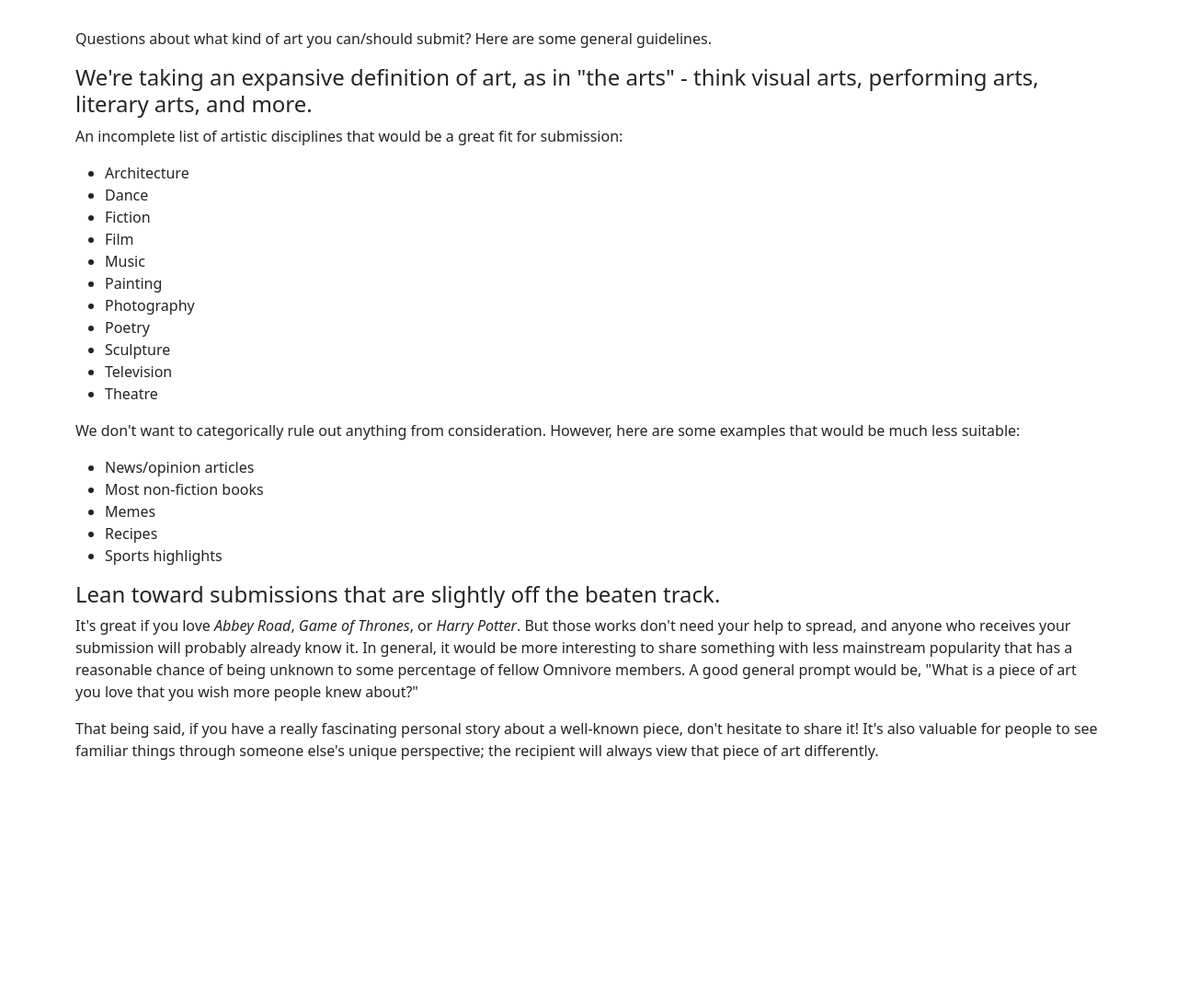
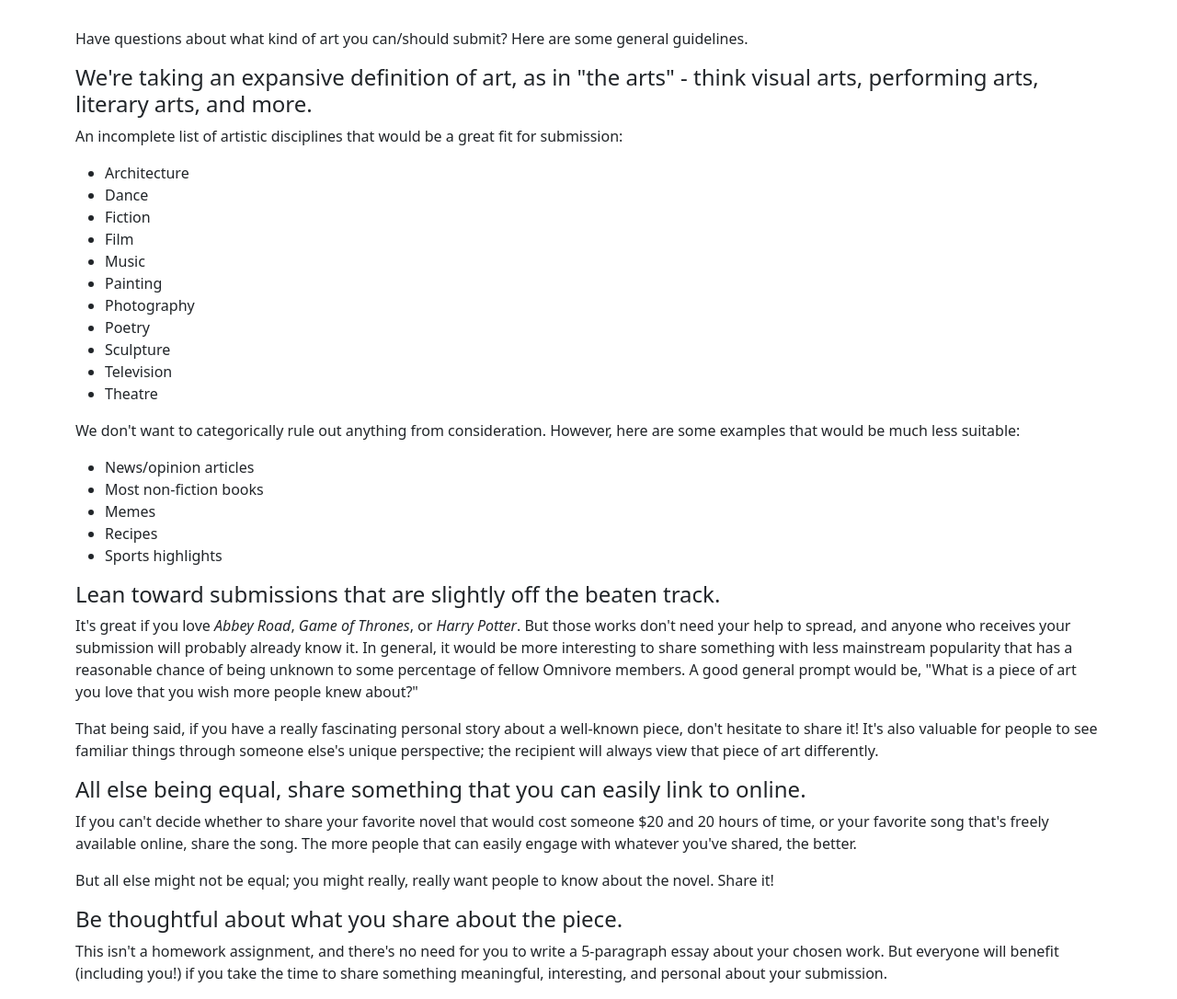
Before and after one commit to Jonathan-Heaney/omnivore, a Django app: page /submission-guidelines in a window 1280 px wide. Shown: the part 138-1224 px from the top of the page at 92% size. Before the commit the page ends 964 px from the top, so only its background shows below. Run offline with Django 5.2, Linux system fonts and the light colour scheme; the visitor is signed in with stand-in values (Sample User, id 1).

Commit message:
Finish submission guidelines

```diff
--- a/about/templates/about/faq.html
+++ b/about/templates/about/faq.html
@@ -18,6 +18,9 @@
 <h4>What types of art can I submit?</h4>
 <p>We're interpreting "art" broadly, as in "the arts" - music, movies, TV, novels, poetry, plays, dance, painting, sculpture, architecture, and much more. You can find more detailed guidelines/suggestions for submissions <a href="/submission-guidelines">here</a>. </p>
 
+<h4>What am I expected to share about the piece?</h4>
+<p>You can find the submission form <a href="/share-art">here</a>. You'll share the name of the piece, the name of the artist(s), a link to view the piece online (if possible), and a description of the piece. This description is quite open to interpretation - you could talk about the work itself, your personal experiences with it, what you love about it, why you're choosing to share it, or really anything else that comes to mind that you think would be valuable for other people to read. You love this piece - help people understand why, and help them love it too!</p>
+
 <h4>How often will I receive art?</h4>
 <p>If you have submitted something, then you'll receive a new piece of art from someone else in the community every Tuesday and Friday of the month (after the 3rd of the month, to give everyone time to submit).</p>
 
--- a/about/templates/about/submission_guidelines.html
+++ b/about/templates/about/submission_guidelines.html
@@ -8,7 +8,7 @@
 
 {% block content %}
 <h1 class="header">Submission Guidelines</h1>
-<p>Questions about what kind of art you can/should submit? Here are some general guidelines.</p>
+<p>Have questions about what kind of art you can/should submit? Here are some general guidelines.</p>
 
 <h4>We're taking an expansive definition of art, as in "the arts" - think visual arts, performing arts, literary arts, and more.</h4>
 <p>An incomplete list of artistic disciplines that would be a great fit for submission:</p>
@@ -38,4 +38,11 @@
 
 <p>It's great if you love <em>Abbey Road</em>, <em>Game of Thrones</em>, or <em>Harry Potter</em>. But those works don't need your help to spread, and anyone who receives your submission will probably already know it. In general, it would be more interesting to share something with less mainstream popularity that has a reasonable chance of being unknown to some percentage of fellow Omnivore members. A good general prompt would be, "What is a piece of art you love that you wish more people knew about?"</p>
 <p>That being said, if you have a really fascinating personal story about a well-known piece, don't hesitate to share it! It's also valuable for people to see familiar things through someone else's unique perspective; the recipient will always view that piece of art differently.</p>
+
+<h4>All else being equal, share something that you can easily link to online.</h4>
+<p>If you can't decide whether to share your favorite novel that would cost someone $20 and 20 hours of time, or your favorite song that's freely available online, share the song. The more people that can easily engage with whatever you've shared, the better. </p>
+<p>But all else might not be equal; you might really, really want people to know about the novel. Share it!</p>
+
+<h4>Be thoughtful about what you share about the piece.</h4>
+<p>This isn't a homework assignment, and there's no need for you to write a 5-paragraph essay about your chosen work. But everyone will benefit (including you!) if you take the time to share something meaningful, interesting, and personal about your submission.</p>
 {% endblock %}
--- a/main/templates/main/share_art.html
+++ b/main/templates/main/share_art.html
@@ -12,6 +12,8 @@
 
 <h1 class="header">Share a piece of art you love!</h1>
 
+<h6 class='info'>Unsure of what to submit? Check out our <a href="/submission-guidelines">submission guidelines</a>.</h6>
+
 <form action="" method="post">
     {% csrf_token %}{{ form|crispy }}
     <button type="submit" class="btn btn-success">Share</button>
--- a/static/css/styles.css
+++ b/static/css/styles.css
@@ -17,6 +17,10 @@ a {
 
 .info-container {
   margin: 2rem auto;
+}
+
+.info {
+  margin-bottom: 2rem;
 }
 
 /* .container {
```
